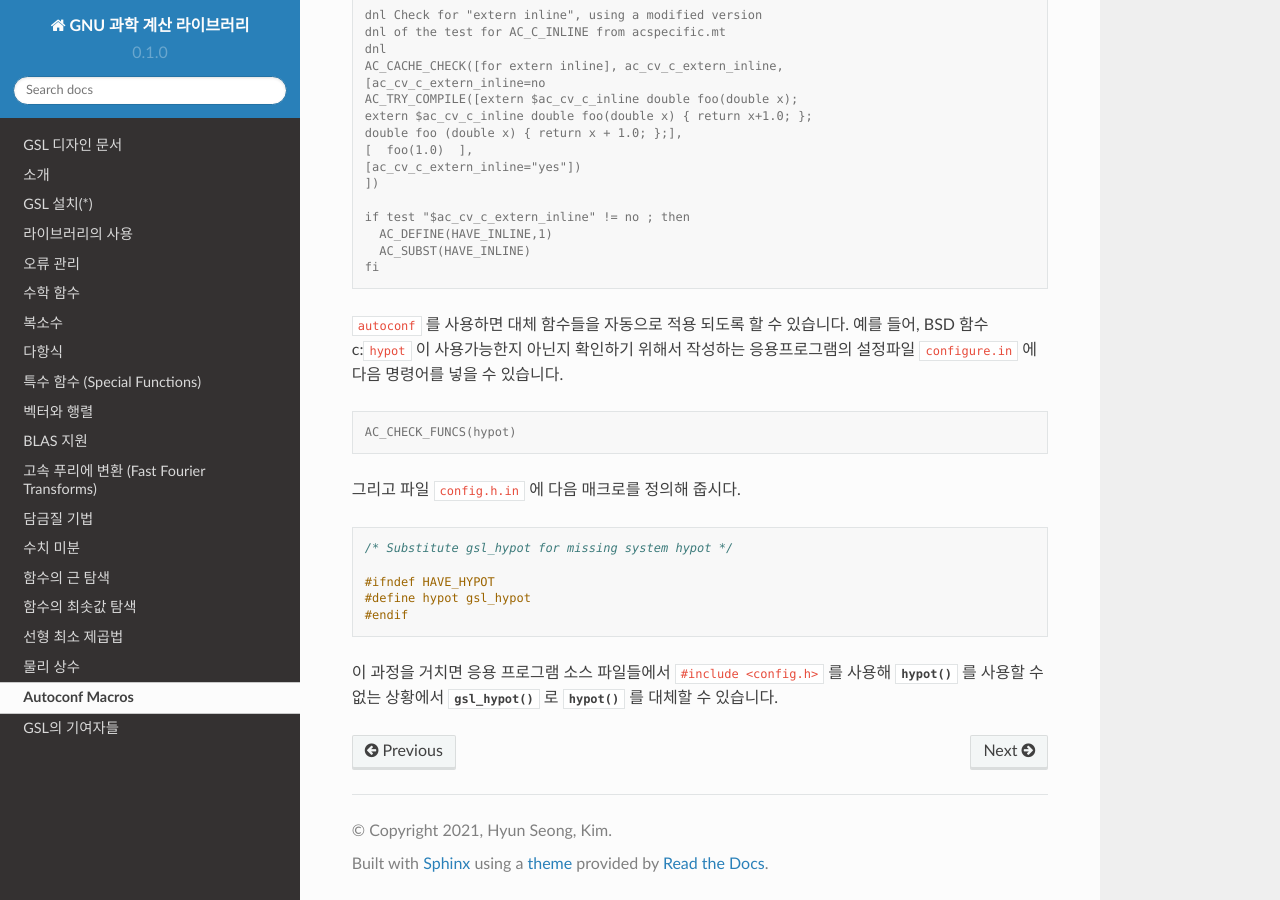
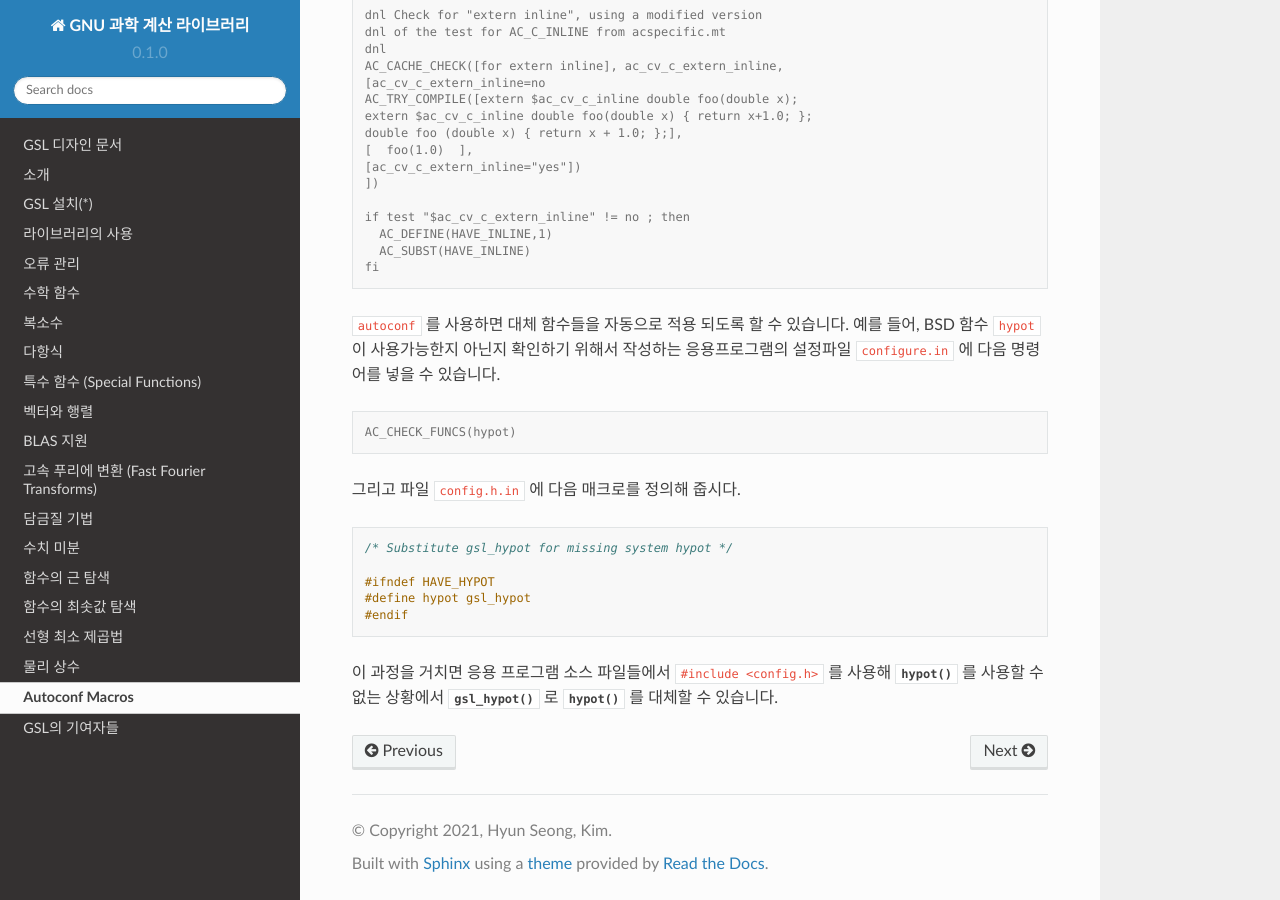
Before and after one commit to HornPenguin/book_gsl_manual_kor, a Sphinx documentation site: the page built from docs/source/autoconf.rst, in a window 1280 px wide and 900 px high, scrolled down 1709 px. Built offline with Sphinx 7.4.7 and the Read the Docs theme 2.0.0, drawn with Linux system fonts in a browser that asks for light colours; cross-references to code outside the pages are shown as plain code.

```diff
--- a/docs/source/autoconf.rst
+++ b/docs/source/autoconf.rst
@@ -105,7 +105,7 @@ Autoconf Macros
   fi
 
 :code:`autoconf` 를 사용하면 대체 함수들을 자동으로 적용 되도록 할 수 있습니다.
-예를 들어, BSD 함수 c::function:`hypot` 이 사용가능한지 아닌지 확인하기 위해서
+예를 들어, BSD 함수 :c:function:`hypot` 이 사용가능한지 아닌지 확인하기 위해서
 작성하는 응용프로그램의 설정파일 :file:`configure.in` 에 다음 명령어를 넣을 수 있습니다.
 
 .. code-block:: console
```
